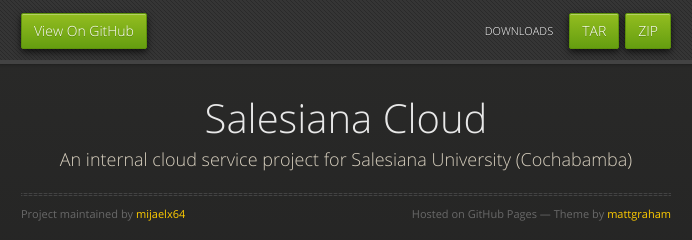
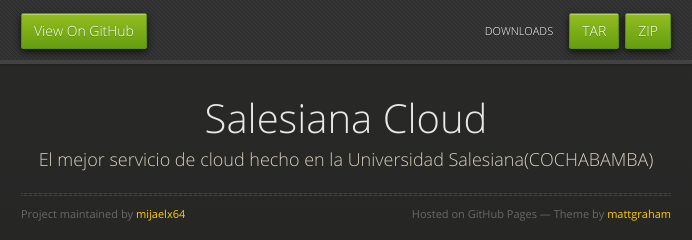
Before and after one commit to mijaelx64/Salesiana-Cloud-Service, a plain HTML site: page index.html in a window 1280 px wide. Shown: the top 240 px of the page, 294-986 px from the left. Drawn offline with nearby package versions, Linux system fonts and the light colour scheme.

Commit message:
Cambiando subtitulo
Cambiando subtitulo de encabezado.

```diff
--- a/index.html
+++ b/index.html
@@ -32,7 +32,7 @@
       <section>
         <div id="title">
           <h1>Salesiana Cloud</h1>
-          <p>An internal cloud service project for Salesiana University (Cochabamba)</p>
+          <p>El mejor servicio de cloud hecho en la Universidad Salesiana(COCHABAMBA)</p>
           <hr>
           <span class="credits left">Project maintained by <a href="https://github.com/mijaelx64">mijaelx64</a></span>
           <span class="credits right">Hosted on GitHub Pages &mdash; Theme by <a href="https://twitter.com/michigangraham">mattgraham</a></span>
```
